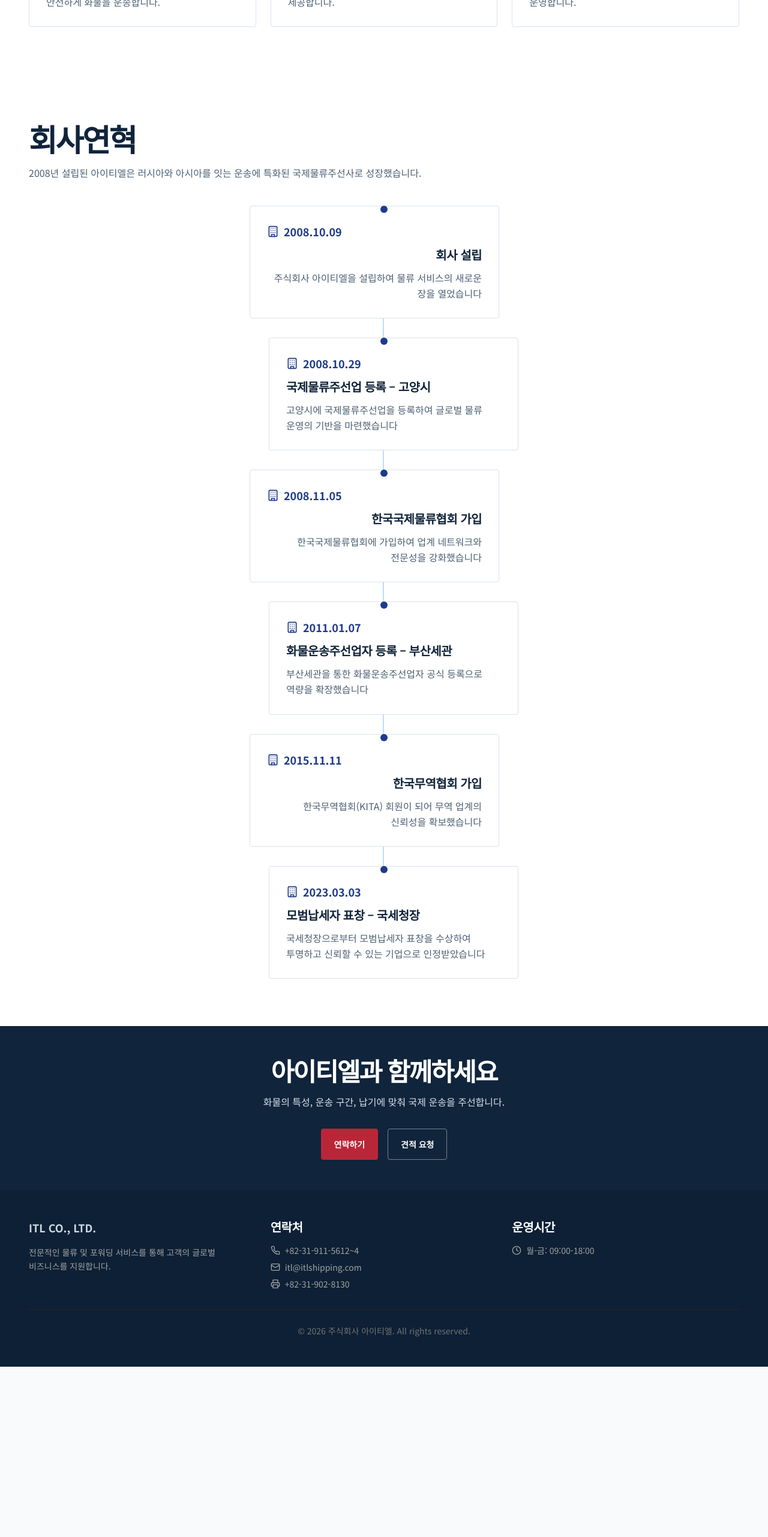
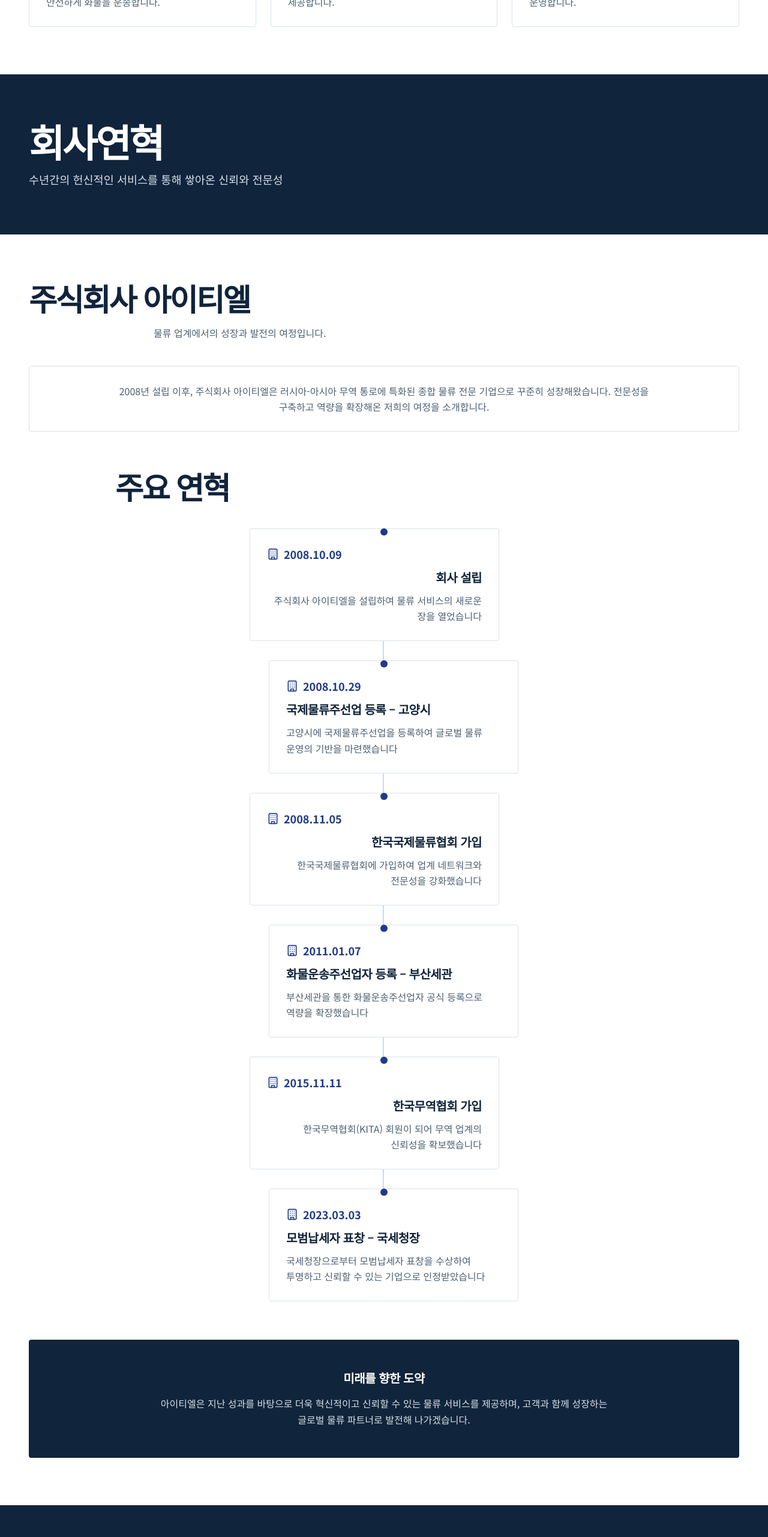
Before and after one commit to hyeoption/itl, a Next.js app: page /ko/about/why-hwarang in a window 1280 px wide. Shown: the part 1040-3603 px from the top of the page at 60% size. Before the commit the page ends 3319 px from the top, so only its background shows below. Built offline with nearby package versions, Linux system fonts and the light colour scheme.

Commit message:
Restore the full pre-merge history section design

```diff
--- a/app/company-history.tsx
+++ b/app/company-history.tsx
@@ -3,7 +3,13 @@ import { Building } from "lucide-react";
 const history = {
   en: {
     title: "Company History",
-    intro: "Founded in 2008, ITL grew into a freight forwarder specializing in trade routes between Russia and Asia.",
+    heroSubtitle: "Building trust and expertise through years of dedicated service",
+    companyName: "ITL CO., LTD.",
+    intro: "Our journey of growth and development in the logistics industry.",
+    historyIntro: "Since our establishment in 2008, ITL Co., Ltd. has been steadily growing as a comprehensive logistics company specializing in Russia-Asia trade corridors. Here's our journey of building expertise and expanding our capabilities.",
+    milestonesTitle: "Key Milestones",
+    visionTitle: "Looking Towards the Future",
+    vision: "Building on our past achievements, ITL will continue to provide more innovative and reliable logistics services, developing as a global logistics partner that grows together with our customers.",
     timelineItems: [
       {
         date: "2008.10.09",
@@ -39,7 +45,13 @@ const history = {
   },
   ko: {
     title: "회사연혁",
-    intro: "2008년 설립된 아이티엘은 러시아와 아시아를 잇는 운송에 특화된 국제물류주선사로 성장했습니다.",
+    heroSubtitle: "수년간의 헌신적인 서비스를 통해 쌓아온 신뢰와 전문성",
+    companyName: "주식회사 아이티엘",
+    intro: "물류 업계에서의 성장과 발전의 여정입니다.",
+    historyIntro: "2008년 설립 이후, 주식회사 아이티엘은 러시아-아시아 무역 통로에 특화된 종합 물류 전문 기업으로 꾸준히 성장해왔습니다. 전문성을 구축하고 역량을 확장해온 저희의 여정을 소개합니다.",
+    milestonesTitle: "주요 연혁",
+    visionTitle: "미래를 향한 도약",
+    vision: "아이티엘은 지난 성과를 바탕으로 더욱 혁신적이고 신뢰할 수 있는 물류 서비스를 제공하며, 고객과 함께 성장하는 글로벌 물류 파트너로 발전해 나가겠습니다.",
     timelineItems: [
       {
         date: "2008.10.09",
@@ -79,13 +91,29 @@ export default function CompanyHistory({ locale }: { locale: keyof typeof histor
   const content = history[locale];
 
   return (
-    <section id="history" className="itl-section scroll-mt-24" aria-labelledby="history-title">
+    <section id="history" className="scroll-mt-24" aria-labelledby="history-title">
+      <div className="itl-page-hero">
+        <div className="itl-wrap">
+          <h2 id="history-title" className="itl-page-hero-title">{content.title}</h2>
+          <p>{content.heroSubtitle}</p>
+        </div>
+      </div>
+      <div className="itl-section">
         <div className="itl-wrap">
           <div className="itl-section-heading">
-          <h2 id="history-title" className="mb-4">{content.title}</h2>
-          <p className="itl-muted">{content.intro}</p>
+            <h3 className="mb-4 itl-section-title">{content.companyName}</h3>
+            <p className="itl-muted max-w-3xl mx-auto">{content.intro}</p>
           </div>
-        <div className="relative mx-auto max-w-4xl">
+          <div className="mb-16">
+            <div className="itl-card">
+              <p className="itl-muted text-center max-w-4xl mx-auto">{content.historyIntro}</p>
+            </div>
+          </div>
+          <div className="max-w-4xl mx-auto">
+            <div className="itl-section-heading">
+              <h3 className="mb-4 itl-section-title">{content.milestonesTitle}</h3>
+            </div>
+            <div className="relative">
               <div aria-hidden="true" className="absolute left-4 top-0 bottom-0 w-0.5 bg-blue-200 md:left-1/2 md:-translate-x-0.5" />
               <ol className="space-y-8">
                 {content.timelineItems.map(({ date, title, description }, index) => (
@@ -99,7 +127,7 @@ export default function CompanyHistory({ locale }: { locale: keyof typeof histor
                             {date}
                           </time>
                         </div>
-                    <h3 className="mb-3">{title}</h3>
+                        <h4 className="mb-3">{title}</h4>
                         <p className="itl-muted">{description}</p>
                       </div>
                     </div>
@@ -108,6 +136,16 @@ export default function CompanyHistory({ locale }: { locale: keyof typeof histor
               </ol>
             </div>
           </div>
+          <div className="mt-16">
+            <div className="itl-band-panel">
+              <div className="text-center">
+                <h3 className="mb-4">{content.visionTitle}</h3>
+                <p className="text-blue-100 max-w-3xl mx-auto">{content.vision}</p>
+              </div>
+            </div>
+          </div>
+        </div>
+      </div>
     </section>
   );
 }
--- a/app/globals.css
+++ b/app/globals.css
@@ -82,7 +82,8 @@
   background: var(--itl-ink);
 }
 
-.itl-content h1 {
+.itl-content h1,
+.itl-page-hero .itl-page-hero-title {
   font-size: clamp(36px, 5vw, 64px);
   line-height: 1.08;
   letter-spacing: -.05em;
```
Lines whose indentation alone changed are shown as unchanged.
